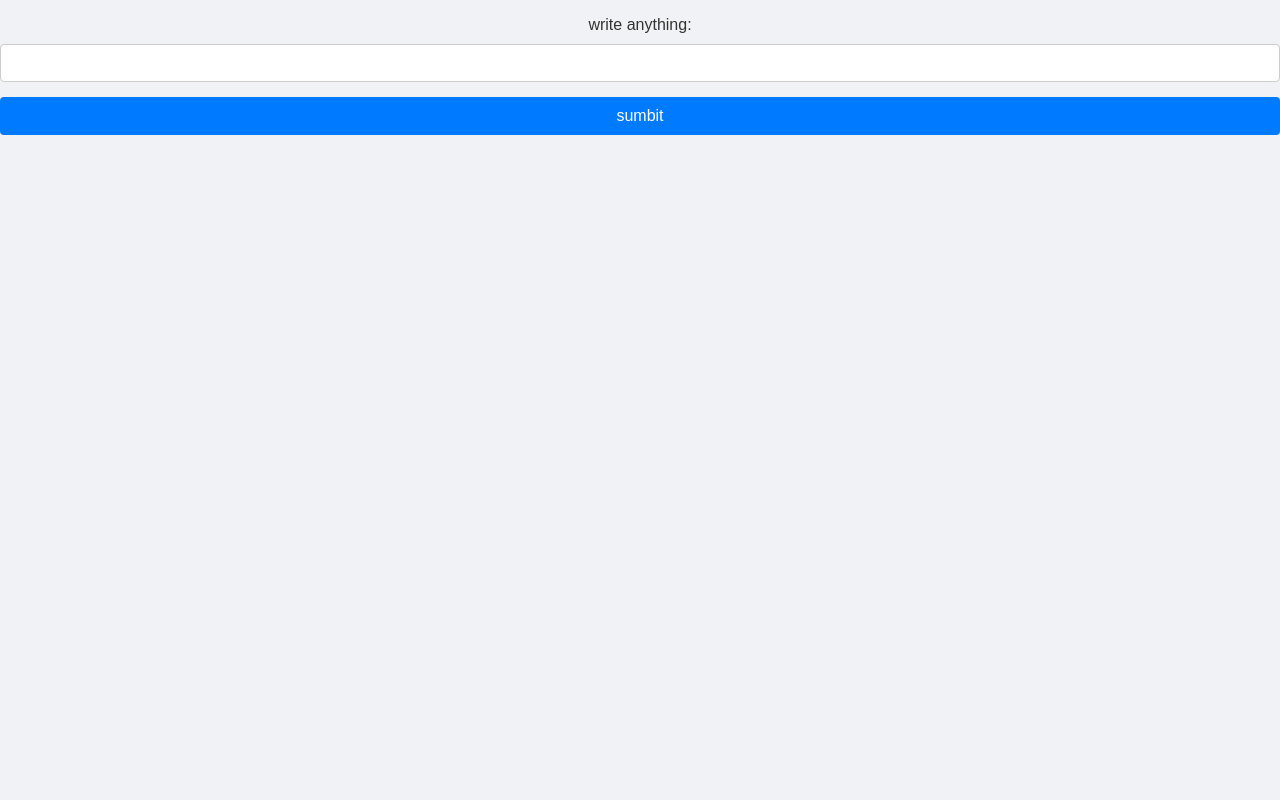
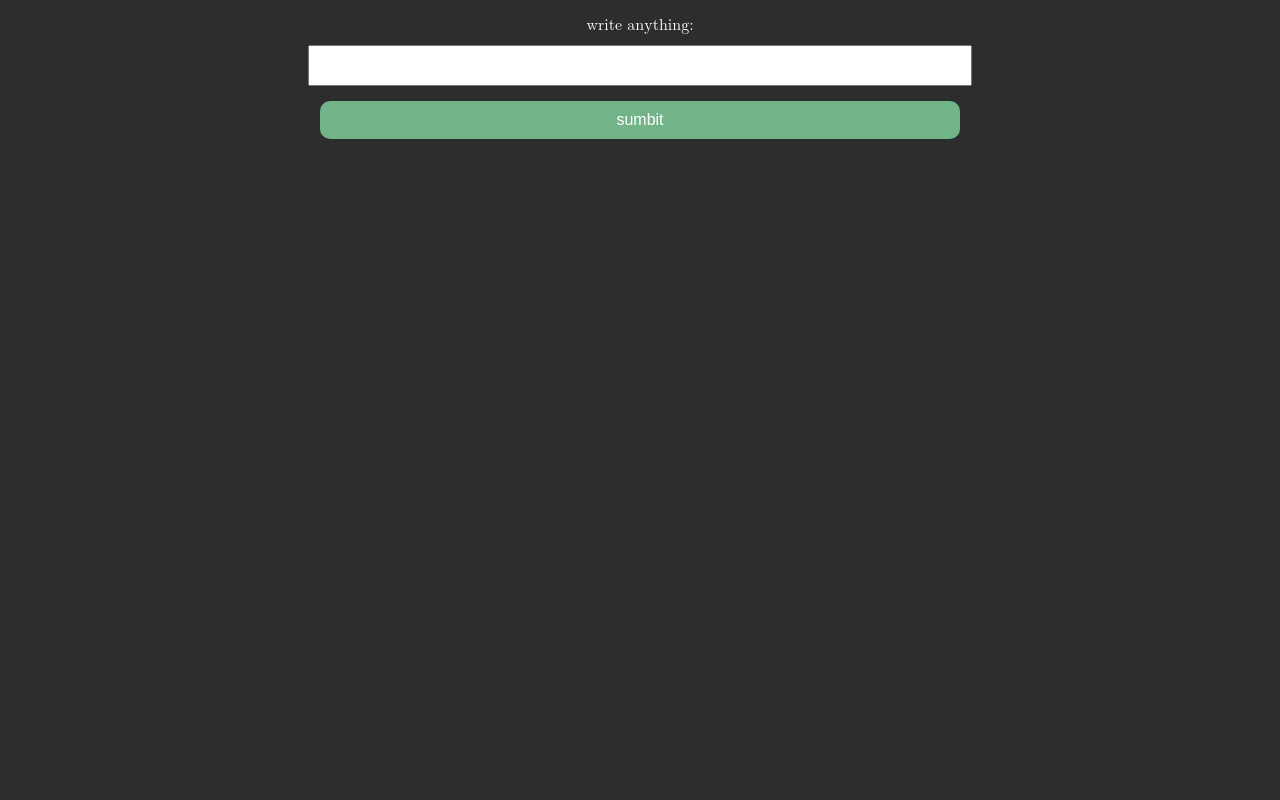
Before and after one commit to jjkkyydijifh/WalmartTwitter, a Flask app: page / in a window 1280 px wide. Run offline with Flask 3, Linux system fonts and the light colour scheme; data that the repository does not hold is empty; some libraries are stand-ins or nearby versions.

Commit message:
Update style.css

```diff
--- a/static/style.css
+++ b/static/style.css
@@ -1,12 +1,14 @@
 body {
-            font-family: Arial, sans-serif;
-            background-color: #f0f2f5;
+            font-family: math;
+            background-color: #2c2e2d;
+            color: #fff;
             display: flex;
             flex-direction:column;
-             align-content: flex-end;
-             align-items: center;
+            align-content: flex-end;
+            align-items: center;
             height: 100vh;
             margin: 0;
+            width: clamp(350px, 100%, 4000px);
         }
 
         .form-container {
@@ -23,68 +25,91 @@ body {
             text-align: center;
             margin-bottom: 10px;
             font-size: 16px;
-            color: #333;
+            color: #ffffff;
 
         }
 
         .post{
-            border: 1px solid #ccc;
+            border: 3px solid #ffffff;
             border-radius: 10%;
             text-align: center;
-            width:20%
+            width:50%
         }
 
         #post-text {
-            width: 100%;
+            width: 50%;
             padding: 10px;
             margin-bottom: 15px;
-            border: 1px solid #ccc;
-            border-radius: 4px;
-            box-sizing: border-box; /* Ensures padding and border are included in the width */
-            font-size: 14px;
+            font-size: 15px;
+            color:#2c2e2d
         }
 
         #post-submit {
-            width: 100%;
+            width: 50%;
             padding: 10px;
-            background-color: #007bff;
+            background-color: #72b488;
             color: white;
             border: none;
-            border-radius: 4px;
+            border-radius: 10px;
             cursor: pointer;
             font-size: 16px;
             transition: background-color 0.3s ease;
         }
 
         #post-submit:hover {
-            background-color: #0056b3;
+            background-color: #708faf;
         }
         #uhuh{
             display: flex;
             flex-direction: row;
             justify-content: center;
-            padding: 20px;
+            padding: 2px;
+            border: 1px solid #726e6e;
+            border-radius: 10px;
         }
         .like-button{
-            border: 1px solid #ccc;
+            border: 1px solid #3b3b3b;
             border-radius: 10px;
             text-align: center;
-            background: white;
-            padding: 10px;
+                        background-color: #2c2e2d;
+color: #fff;
+
+            padding: 15px;
+            transition: background-color 0.3s ease;
         }
+
+.like-button:hover {
+            background-color: #539b6f;
+        }
+
         .dislike-button{
-            border: 1px solid #ccc;
+            border: 1px solid #3b3b3b;
             border-radius: 10px;
             text-align: center;
-            background: white;
-            padding: 10px;
+            background-color: #2c2e2d;
+            color: #fff;
+            padding: 15px;
+            transition: background-color 0.3s ease;
         }
+
+.dislike-button:hover {
+            background-color: #8f3f53;
+        }
+
         .content{
-            border: 1px solid #ccc;
+            border: 1px solid #726e6e;
             border-radius: 10px;
             text-align: center;
             padding: 10px;
+            display: inline-block;
+            color: #fff;
         }
+
+.date{
+     border: 1px solid #3b3b3b;
+            border-radius: 10px;
+}
+
         .comment-content{
 display: flex;
             flex-direction:column;
@@ -95,16 +120,40 @@ display: flex;
             margin: 7px;
         }
         #comment-submit{
- border: 1px solid #ccc;
+            border: 1px solid #ccc;
             border-radius: 10px;
             text-align: center;
-            background: white;
+                        background-color: #2c2e2d;
+color: #fff;
             padding: 10px;
+            transition: background-color 0.3s ease;
         }
+
+#comment-submit:hover {
+            background-color: #708faf;
+        }
+
         #comment-toggle{
              border: 1px solid #ccc;
             border-radius: 10px;
             text-align: center;
-            background: white;
+                        background-color: #2c2e2d;
+color: #fff;
             padding: 10px;
+            transition: background-color 0.3s ease;
         }
+
+    #comment-toggle:hover {
+            background-color: #708faf;
+        }
+
+svg{
+    width:20%;
+    height:20%;
+
+}
+#comments{
+     border: 1px solid #ccc;
+            border-radius: 40px;
+    padding: 20px;
+}
```
